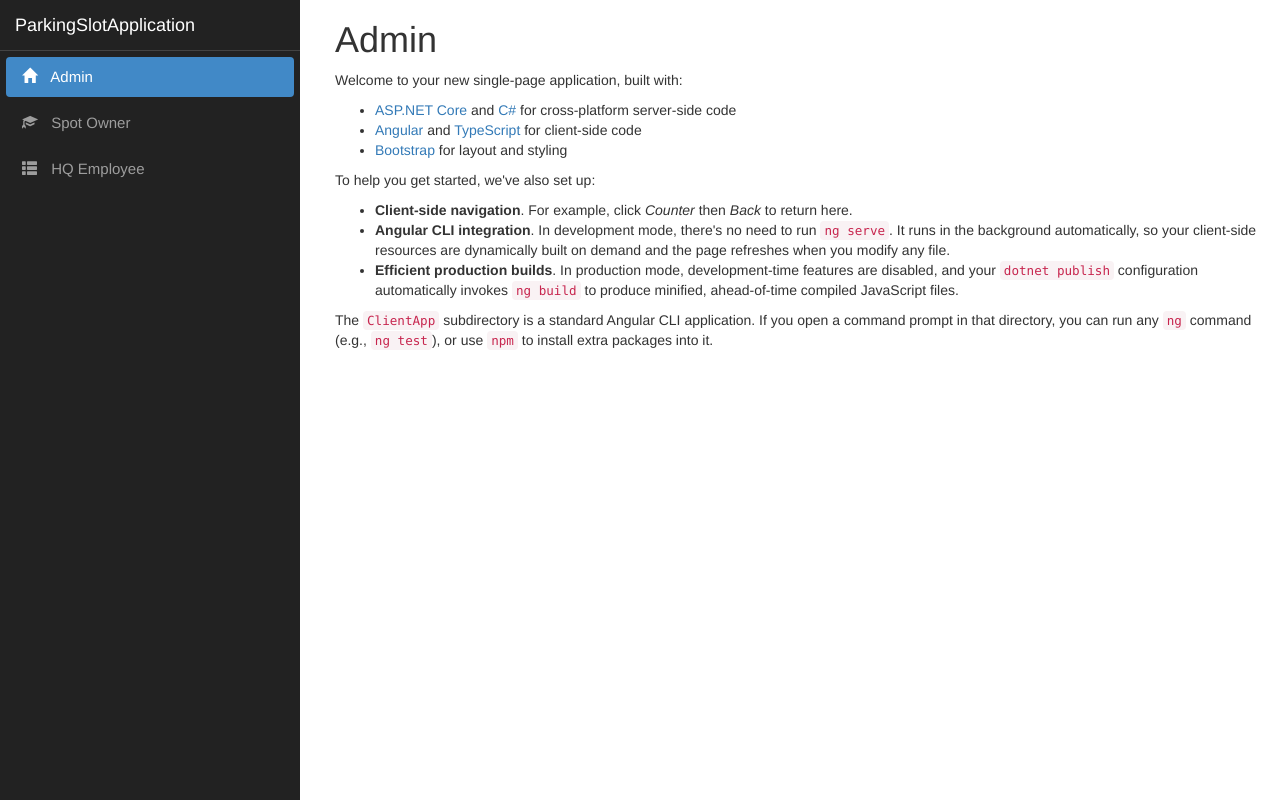
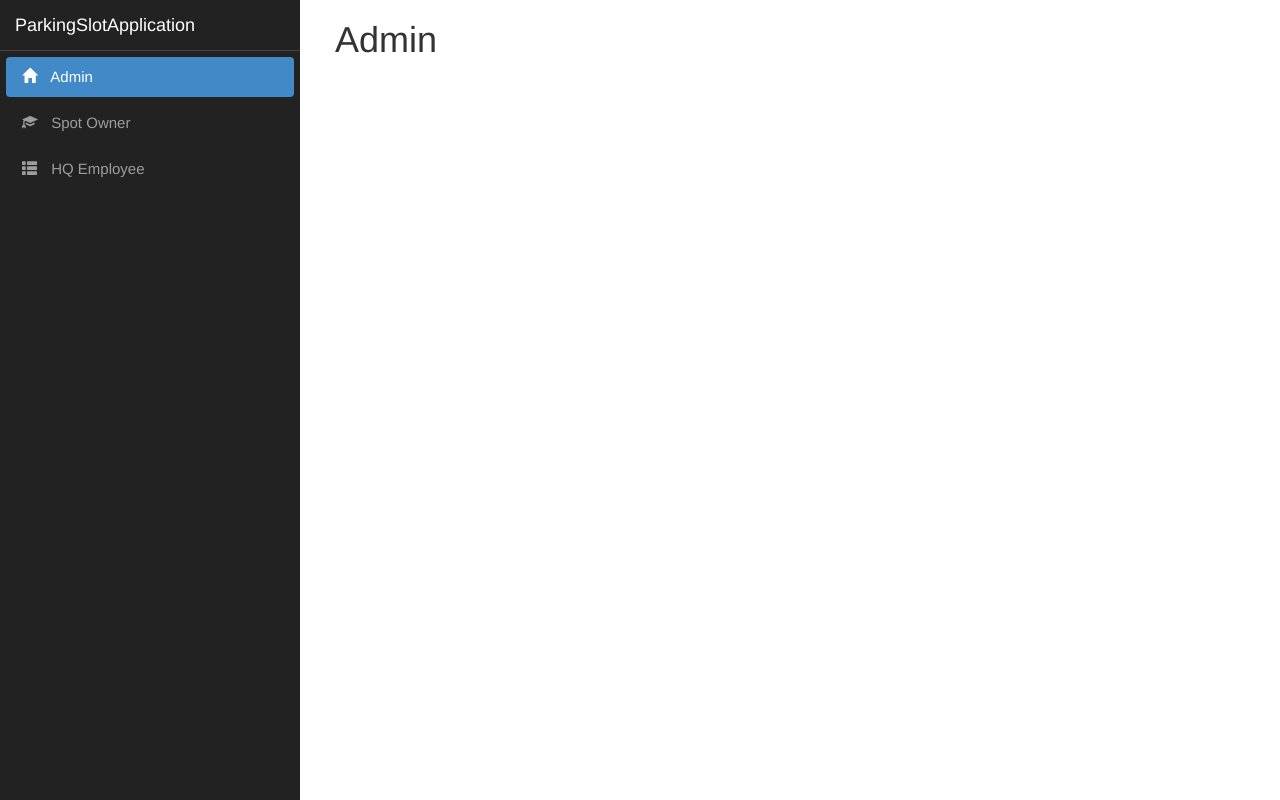
Before and after one commit to pvppratik81/ParkingApplication, an Angular app in the folder ParkingSlotApplication/ClientApp/: page / in a window 1280 px wide. Built offline with nearby package versions, Linux system fonts and the light colour scheme.

Commit message:
UI changes

```diff
--- a/ParkingSlotApplication/ClientApp/src/app/fetch-data/fetch-data.component.html
+++ b/ParkingSlotApplication/ClientApp/src/app/fetch-data/fetch-data.component.html
@@ -1,24 +1,4 @@
 <h1>HQ Employee</h1>
 
-<p>This component demonstrates fetching data from the server.</p>
 
 <p *ngIf="!forecasts"><em>Loading...</em></p>
-
-<table class='table' *ngIf="forecasts">
-  <thead>
-    <tr>
-      <th>Date</th>
-      <th>Temp. (C)</th>
-      <th>Temp. (F)</th>
-      <th>Summary</th>
-    </tr>
-  </thead>
-  <tbody>
-    <tr *ngFor="let forecast of forecasts">
-      <td>{{ forecast.dateFormatted }}</td>
-      <td>{{ forecast.temperatureC }}</td>
-      <td>{{ forecast.temperatureF }}</td>
-      <td>{{ forecast.summary }}</td>
-    </tr>
-  </tbody>
-</table>
--- a/ParkingSlotApplication/ClientApp/src/app/home/home.component.html
+++ b/ParkingSlotApplication/ClientApp/src/app/home/home.component.html
@@ -1,14 +1 @@
 <h1>Admin</h1>
-<p>Welcome to your new single-page application, built with:</p>
-<ul>
-  <li><a href='https://get.asp.net/'>ASP.NET Core</a> and <a href='https://msdn.microsoft.com/en-us/library/67ef8sbd.aspx'>C#</a> for cross-platform server-side code</li>
-  <li><a href='https://angular.io/'>Angular</a> and <a href='http://www.typescriptlang.org/'>TypeScript</a> for client-side code</li>
-  <li><a href='http://getbootstrap.com/'>Bootstrap</a> for layout and styling</li>
-</ul>
-<p>To help you get started, we've also set up:</p>
-<ul>
-  <li><strong>Client-side navigation</strong>. For example, click <em>Counter</em> then <em>Back</em> to return here.</li>
-  <li><strong>Angular CLI integration</strong>. In development mode, there's no need to run <code>ng serve</code>. It runs in the background automatically, so your client-side resources are dynamically built on demand and the page refreshes when you modify any file.</li>
-  <li><strong>Efficient production builds</strong>. In production mode, development-time features are disabled, and your <code>dotnet publish</code> configuration automatically invokes <code>ng build</code> to produce minified, ahead-of-time compiled JavaScript files.</li>
-</ul>
-<p>The <code>ClientApp</code> subdirectory is a standard Angular CLI application. If you open a command prompt in that directory, you can run any <code>ng</code> command (e.g., <code>ng test</code>), or use <code>npm</code> to install extra packages into it.</p>
```
